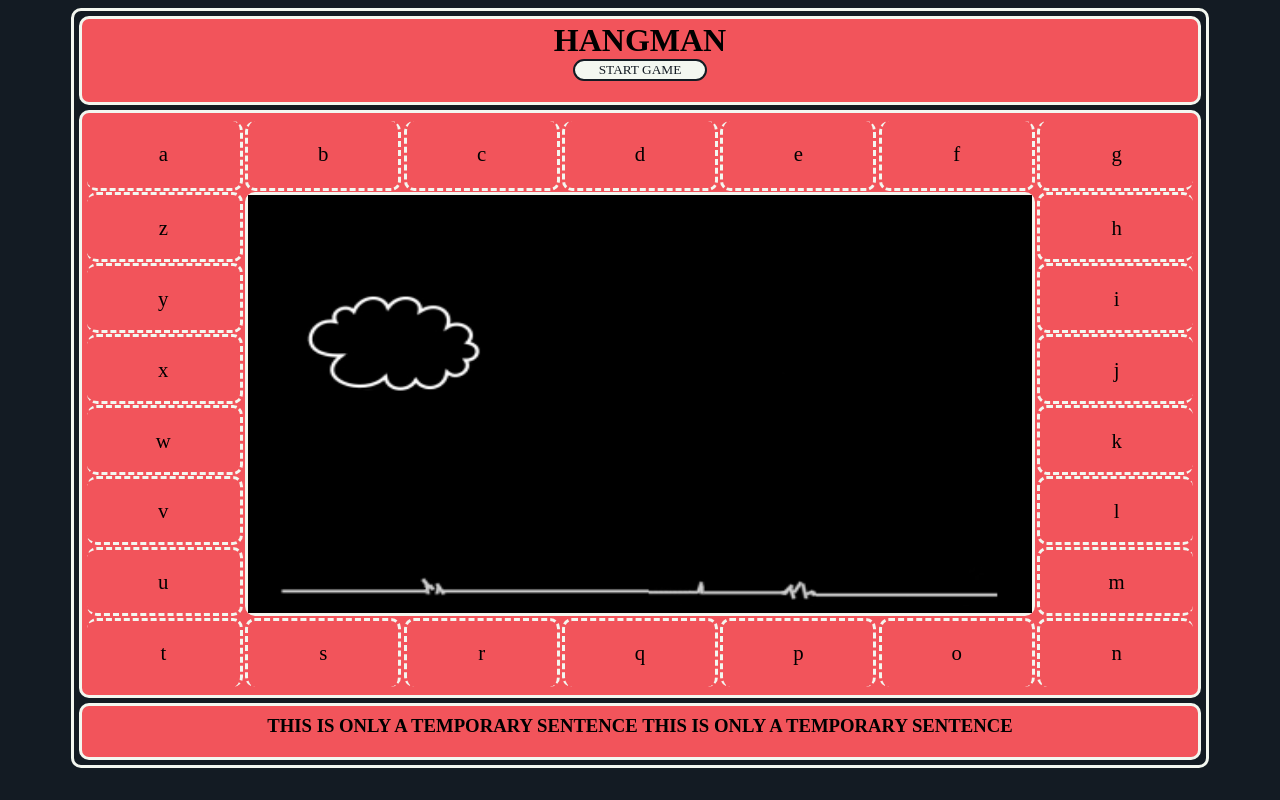
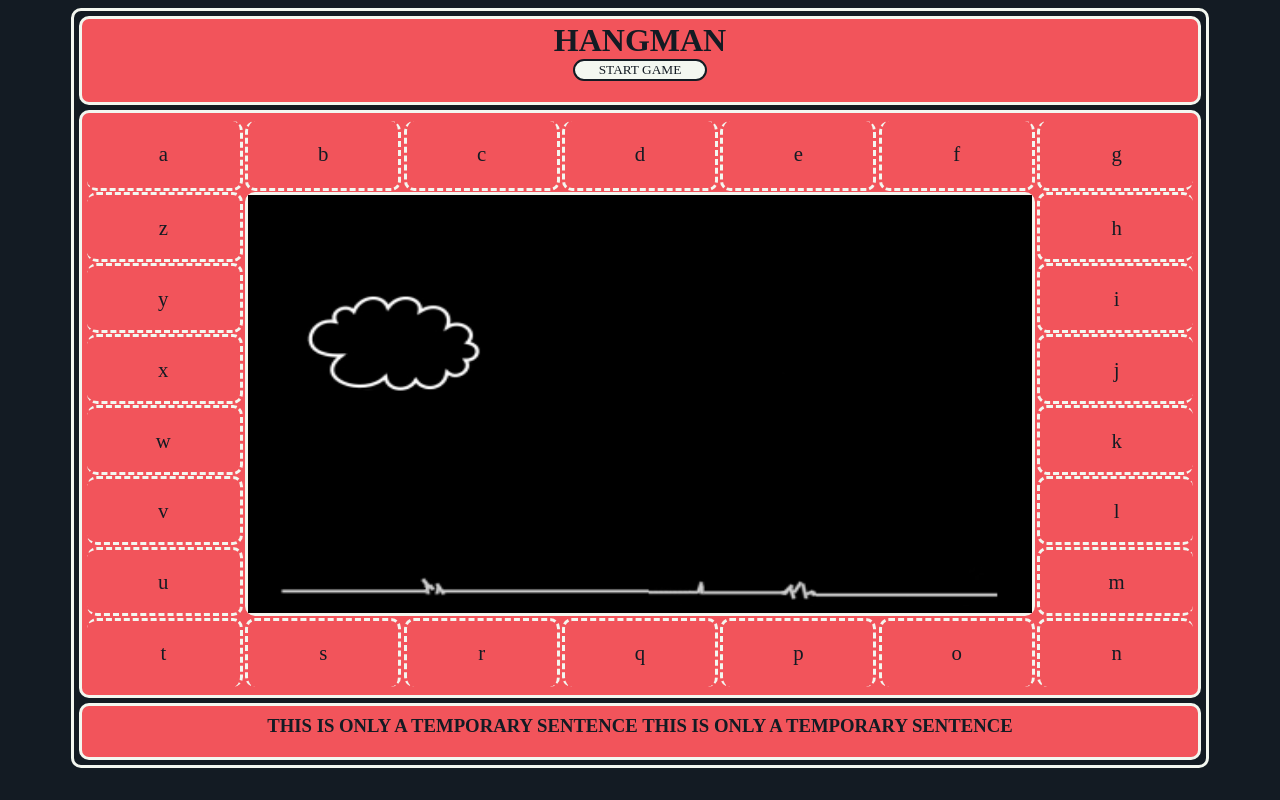
Before and after one commit to CharlieMantium/hangman, a plain HTML site: page index.html in a window 1280 px wide. Drawn offline with nearby package versions, Linux system fonts and the light colour scheme; files that its build step writes are made by us from their sources; a web font is replaced by a local one.

Commit message:
change after CR

```diff
--- a/app.js
+++ b/app.js
@@ -1,31 +1,38 @@
 const gameWrapper = document.querySelector('.game-wrapper');
+const alphabet = [...'abcdefghijklmnopqrstuvwxyz'];
+
 gameSetup();
 
 function gameSetup() {
-  for (i = 0; i < 26; i++) {
+  alphabet.forEach((item, i) => {
     let insertedDiv = document.createElement('div');
     let paragraph = document.createElement('p');
     let letter = String.fromCharCode(i + 97);
     paragraph.innerHTML = letter;
     insertedDiv.append(paragraph);
-    insertedDiv.classList.add('letter-wrapper', `${letter}`, 'border-all');
+    addLetterClasses(insertedDiv, letter, i);
+    gameWrapper.appendChild(insertedDiv);
+  })
+}
+
+function addLetterClasses(letterDiv, letter, i) {
+  letterDiv.classList.add('letter-wrapper', `${letter}`);
   if (i === 0) {
-      insertedDiv.classList.add('top-left');
+    letterDiv.classList.add('top-left');
   } else if (i > 0 && i < 6) {
-      insertedDiv.classList.add('top');
+    letterDiv.classList.add('top');
   } else if (i === 6) {
-      insertedDiv.classList.add('top-right');
+    letterDiv.classList.add('top-right');
   } else if (i > 6 && i < 13) {
-      insertedDiv.classList.add('right');
+    letterDiv.classList.add('right');
   } else if (i === 13) {
-      insertedDiv.classList.add('bottom-right');
+    letterDiv.classList.add('bottom-right');
   } else if (i > 13 && i < 19) {
-      insertedDiv.classList.add('bottom');
+    letterDiv.classList.add('bottom');
   } else if (i === 19) {
-      insertedDiv.classList.add('bottom-left');
+    letterDiv.classList.add('bottom-left');
   } else {
-      insertedDiv.classList.add('left');
+    letterDiv.classList.add('left');
   }
-    gameWrapper.appendChild(insertedDiv);
+  return letterDiv;
 }
-}
--- a/mixins.scss
+++ b/mixins.scss
@@ -1,4 +1,4 @@
-@mixin nonmobile-screens{
+@mixin at-big-screen{
   @media screen and (min-width: 600px) {
     @content;
   }
--- a/styles.scss
+++ b/styles.scss
@@ -8,6 +8,7 @@
 body {
   background: $blackish;
   font-family: coiny;
+  color: $blackish;
 }
 
 .wrapper {
@@ -22,7 +23,7 @@ body {
   grid-row-gap: 5px;
   align-content: stretch;
   align-items: stretch;
-  @include nonmobile-screens {
+  @include at-big-screen {
     width: 90%;
   }
 
@@ -74,7 +75,7 @@ body {
       justify-self: stretch;
       align-self: stretch;
 
-      @include nonmobile-screens {
+      @include at-big-screen {
         grid-area: 2 / 2 / 8 / 7;
       }
 
@@ -93,7 +94,7 @@ body {
         background-color: $darker-red;
         p {
           color: $whiteish;
-          text-shadow: -2px 0 $black, 0 2px $black, 2px 0 $black, 0 -2px $black;
+          text-shadow: -2px 0 $blackish, 0 2px $blackish, 2px 0 $blackish, 0 -2px $blackish;
         }
       }
 
@@ -103,12 +104,9 @@ body {
       }
     }
 
-    .border-all {
+    .top {
       border: 3px dashed $whiteish;
-    }
-
-    @include nonmobile-screens {
-      .top {
+      @include at-big-screen {
         border-top: 0;
         border-right: 3px dashed $whiteish;
         border-bottom: 3px dashed $whiteish;
@@ -116,8 +114,9 @@ body {
       }
     }
 
-    @include nonmobile-screens {
     .bottom {
+      border: 3px dashed $whiteish;
+      @include at-big-screen {
         border-top: 3px dashed $whiteish;
         border-right: 3px dashed $whiteish;
         border-bottom: 0;
@@ -125,8 +124,9 @@ body {
       }
     }
 
-    @include nonmobile-screens {
     .left {
+      border: 3px dashed $whiteish;
+      @include at-big-screen {
         border-top: 3px dashed $whiteish;
         border-right: 3px dashed $whiteish;
         border-bottom: 3px dashed $whiteish;
@@ -134,8 +134,9 @@ body {
       }
     }
 
-    @include nonmobile-screens {
     .right {
+      border: 3px dashed $whiteish;
+      @include at-big-screen {
         border-top: 3px dashed $whiteish;
         border-right: 0;
         border-bottom: 3px dashed $whiteish;
@@ -143,8 +144,9 @@ body {
       }
     }
 
-    @include nonmobile-screens {
     .top-left {
+      border: 3px dashed $whiteish;
+      @include at-big-screen {
         border-top: 0;
         border-right: 3px dashed $whiteish;
         border-bottom: 3px dashed $whiteish;
@@ -152,8 +154,9 @@ body {
       }
     }
 
-    @include nonmobile-screens {
     .top-right {
+      border: 3px dashed $whiteish;
+      @include at-big-screen {
         border-top: 0;
         border-right: 0;
         border-bottom: 3px dashed $whiteish;
@@ -161,8 +164,9 @@ body {
       }
     }
 
-    @include nonmobile-screens {
     .bottom-right {
+      border: 3px dashed $whiteish;
+      @include at-big-screen {
         border-top: 3px dashed $whiteish;
         border-right: 0;
         border-bottom: 0;
@@ -170,8 +174,9 @@ body {
       }
     }
 
-    @include nonmobile-screens {
     .bottom-left {
+      border: 3px dashed $whiteish;
+      @include at-big-screen {
         border-top: 3px dashed $whiteish;
         border-right: 3px dashed $whiteish;
         border-bottom: 0;
@@ -181,157 +186,157 @@ body {
 
     .a {
       grid-area: 5 / 1 / 6 / 2;
-      @include nonmobile-screens {
+      @include at-big-screen {
         grid-area: 1 / 1 / 2 / 2;
       }
     }
     .b {
       grid-area: 5 / 2 / 6 / 3;
-      @include nonmobile-screens {
+      @include at-big-screen {
         grid-area: 1 / 2 / 2 / 3;
       }
     }
     .c {
       grid-area: 5 / 3 / 6 / 4;
-      @include nonmobile-screens {
+      @include at-big-screen {
         grid-area: 1 / 3 / 2 / 4;
       }
     }
     .d {
       grid-area: 5 / 4 / 6 / 5;
-      @include nonmobile-screens {
+      @include at-big-screen {
         grid-area: 1 / 4 / 2 / 5;
       }
     }
     .e {
       grid-area: 5 / 5 / 6 / 6;
-      @include nonmobile-screens {
+      @include at-big-screen {
         grid-area: 1 / 5 / 2 / 6;
       }
     }
     .f {
       grid-area: 5 / 6 / 6 / 7;
-      @include nonmobile-screens {
+      @include at-big-screen {
         grid-area: 1 / 6 / 2 / 7;
       }
     }
     .g {
       grid-area: 5 / 7 / 6 / 8;
-      @include nonmobile-screens {
+      @include at-big-screen {
         grid-area: 1 / 7 / 2 / 8;
       }
     }
     .h {
       grid-area: 6 / 1 / 7 / 2;
-      @include nonmobile-screens {
+      @include at-big-screen {
         grid-area: 2 / 7 / 3 / 8;
       }
     }
     .i {
       grid-area: 6 / 2 / 7 / 3;
-      @include nonmobile-screens {
+      @include at-big-screen {
         grid-area: 3 / 7 / 4 / 8;
       }
     }
     .j {
       grid-area: 6 / 3 / 7 / 4;
-      @include nonmobile-screens {
+      @include at-big-screen {
         grid-area: 4 / 7 / 5 / 8;
       }
     }
     .k {
       grid-area: 6 / 4 / 7 / 5;
-      @include nonmobile-screens {
+      @include at-big-screen {
         grid-area: 5 / 7 / 6 / 8;
       }
     }
     .l {
       grid-area: 6 / 5 / 7 / 6;
-      @include nonmobile-screens {
+      @include at-big-screen {
         grid-area: 6 / 7 / 7 / 8;
       }
     }
     .m {
       grid-area: 6 / 6 / 7 / 7;
-      @include nonmobile-screens {
+      @include at-big-screen {
         grid-area: 7 / 7 / 8 / 8;
       }
     }
     .n {
       grid-area: 6 / 7 / 7 / 8;
-      @include nonmobile-screens {
+      @include at-big-screen {
         grid-area: 8 / 7 / 9 / 8;
       }
     }
     .o {
       grid-area: 7 / 1 / 8 / 2;
-      @include nonmobile-screens {
+      @include at-big-screen {
         grid-area: 8 / 6 / 9 / 7;
       }
     }
     .p {
       grid-area: 7 / 2 / 8 / 3;
-      @include nonmobile-screens {
+      @include at-big-screen {
         grid-area: 8 / 5 / 9 / 6;
       }
     }
     .q {
       grid-area: 7 / 3 / 8 / 4;
-      @include nonmobile-screens {
+      @include at-big-screen {
         grid-area: 8 / 4 / 9 / 5;
       }
     }
     .r {
       grid-area: 7 / 4 / 8 / 5;
-      @include nonmobile-screens {
+      @include at-big-screen {
         grid-area: 8 / 3 / 9 / 4;
       }
     }
     .s {
       grid-area: 7 / 5 / 8 / 6;
-      @include nonmobile-screens {
+      @include at-big-screen {
         grid-area: 8 / 2 / 9 / 3;
       }
     }
     .t {
       grid-area: 7 / 6 / 8 / 7;
-      @include nonmobile-screens {
+      @include at-big-screen {
         grid-area: 8 / 1 / 9 / 2;
       }
     }
     .u {
       grid-area: 7 / 7 / 8 / 8;
-      @include nonmobile-screens {
+      @include at-big-screen {
         grid-area: 7 / 1 / 8 / 2;
       }
     }
     .v {
       grid-area: 8 / 2 / 9 / 3;
-      @include nonmobile-screens {
+      @include at-big-screen {
         grid-area: 6 / 1 / 7 / 2;
       }
     }
     .w {
       grid-area: 8 / 3 / 9 / 4;
-      @include nonmobile-screens {
+      @include at-big-screen {
         grid-area: 5 / 1 / 6 / 2;
       }
     }
     .x {
       grid-area: 8 / 4 / 9 / 5;
-      @include nonmobile-screens {
+      @include at-big-screen {
         grid-area: 4 / 1 / 5 / 2;
       }
     }
     .y {
       grid-area: 8 / 5 / 9 / 6;
-      @include nonmobile-screens {
+      @include at-big-screen {
         grid-area: 3 / 1 / 4 / 2;
       }
     }
     .z {
       grid-area: 8 / 6 / 9 / 7;
-      @include nonmobile-screens {
+      @include at-big-screen {
         grid-area: 2 / 1 / 3 / 2;
       }
     }
--- a/variables.scss
+++ b/variables.scss
@@ -1,5 +1,4 @@
 $blackish: #131B23;
-$black: #000;
 $whiteish: #F3F7F0;
 $darker-red: #A93F55;
 $lighter-red: #F2545B;
```
Lines whose indentation alone changed are shown as unchanged.
